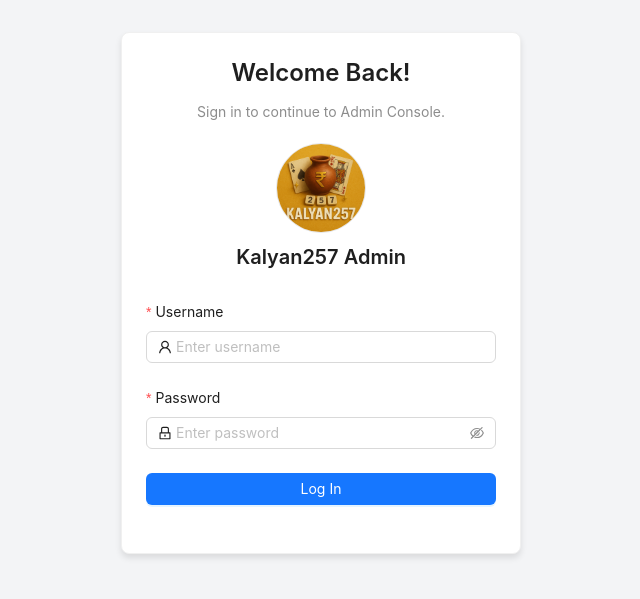
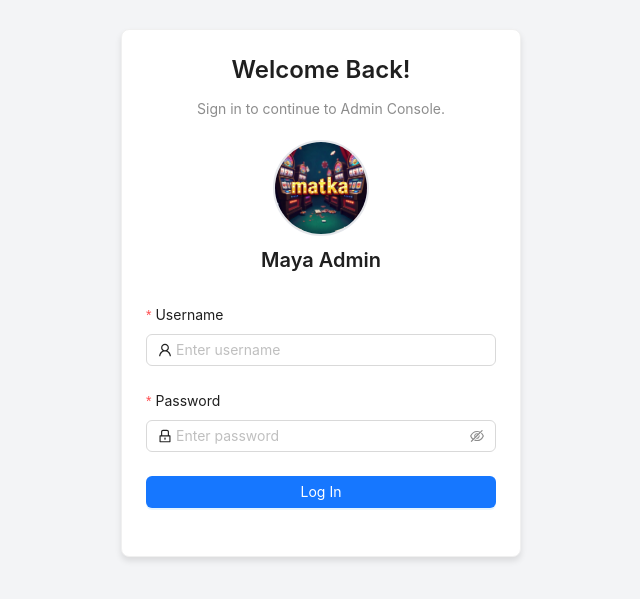
Before and after one commit to karanDe-cmyk/mj-pro-admin, a React (Create React App) app: page / in a window 1280 px wide. Shown: the part 107-706 px from the top of the page, without its empty margins (319-959 px from the left). Built offline with nearby package versions, Linux system fonts and the light colour scheme.

Commit message:
logo change

```diff
--- a/src/pages/Login.js
+++ b/src/pages/Login.js
@@ -5,7 +5,7 @@
 import { useDispatch } from "react-redux";
 import { login } from "../features/auth/authSlice";
 import instance from "../utils/axiosInstance";
-import logoImage from "../images/logo512.png"
+import logoImage from "../images/kalyan257.jpeg"
 import "antd/dist/reset.css";
 import "react-toastify/dist/ReactToastify.css";
 import { ToastContainer, toast } from "react-toastify";
@@ -68,12 +68,16 @@
         <Title level={3}>Welcome Back!</Title>
         <Text type="secondary">Sign in to continue to Admin Console.</Text>
 
-        <div style={styles.avatarContainer} className="flex flex-col items-center ">
-          <div className=" border border-gray-250 w-[2.4cm] rounded-[50%]  " >
-            <img src={logoImage} className="w-full rounded-[50%] " alt="" />
+        <div style={styles.avatarContainer} className="flex flex-col items-center">
+          <div className="w-24 h-24 overflow-hidden rounded-full border-2 border-gray-200">
+            <img
+              src={logoImage}
+              className="w-full h-full object-cover"
+              alt="Admin Avatar"
+            />
           </div>
-          <Title level={4} style={{ marginTop: 10 }}>
-            Kalyan257 Admin
+          <Title level={4} className="mt-2.5">
+            Maya Admin
           </Title>
         </div>
 
```
Also changed, not shown: src/images/kalyan257.jpeg (added).
